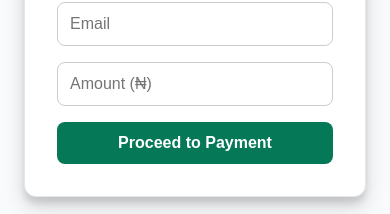
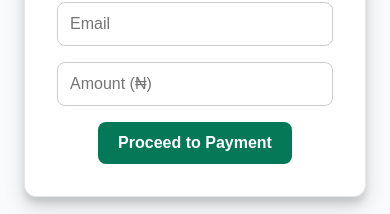
Before and after one commit to feranmi-idowu/NCCF-IkomZone, a React (Create React App) app: page / in a window 390 px wide. Shown: the part 3480-3694 px from the top of the page. Built offline with nearby package versions, Linux system fonts and the light colour scheme.

Commit message:
button for phone

```diff
--- a/src/components/About.js
+++ b/src/components/About.js
@@ -2,7 +2,7 @@ import React from "react";
 
 function About() {
     return (
-        <section>
+        <section id="about">
             <h2>About Us</h2>
             <p>We are a family of young believers of Jesus, discipled in the Word,
         and sent to serve our host communities across Ikom and beyond</p>
--- a/src/index.css
+++ b/src/index.css
@@ -151,6 +151,22 @@ header nav a {
   header .nav {
     justify-content: space-between;
   }
+
+  .btn {
+    margin: auto;
+    width: 70%;
+  }
+
+  .contact-button {
+     margin: auto;
+     width: 70%;
+  }
+
+  .contact-button:hover{
+    background-color: #065f46; /* emerald-700 */
+  transform: translateY(-2px);
+  }
+
 }
 
 
```
